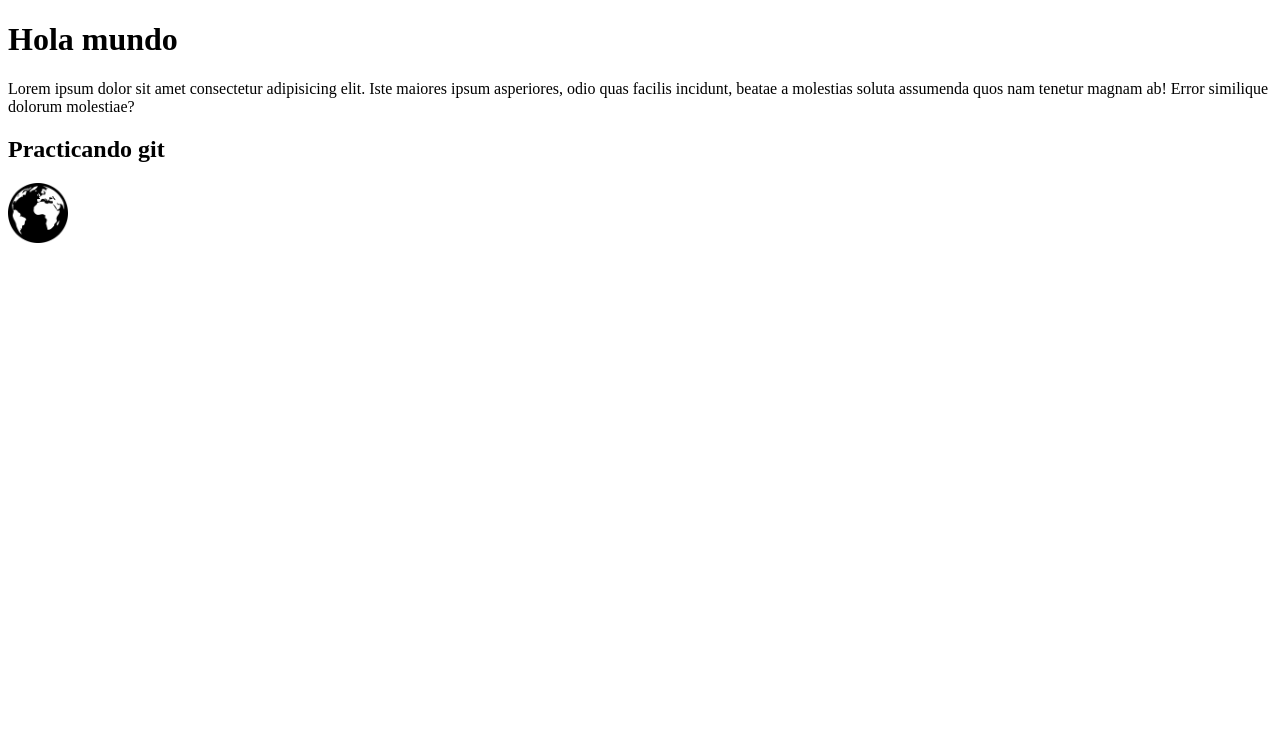
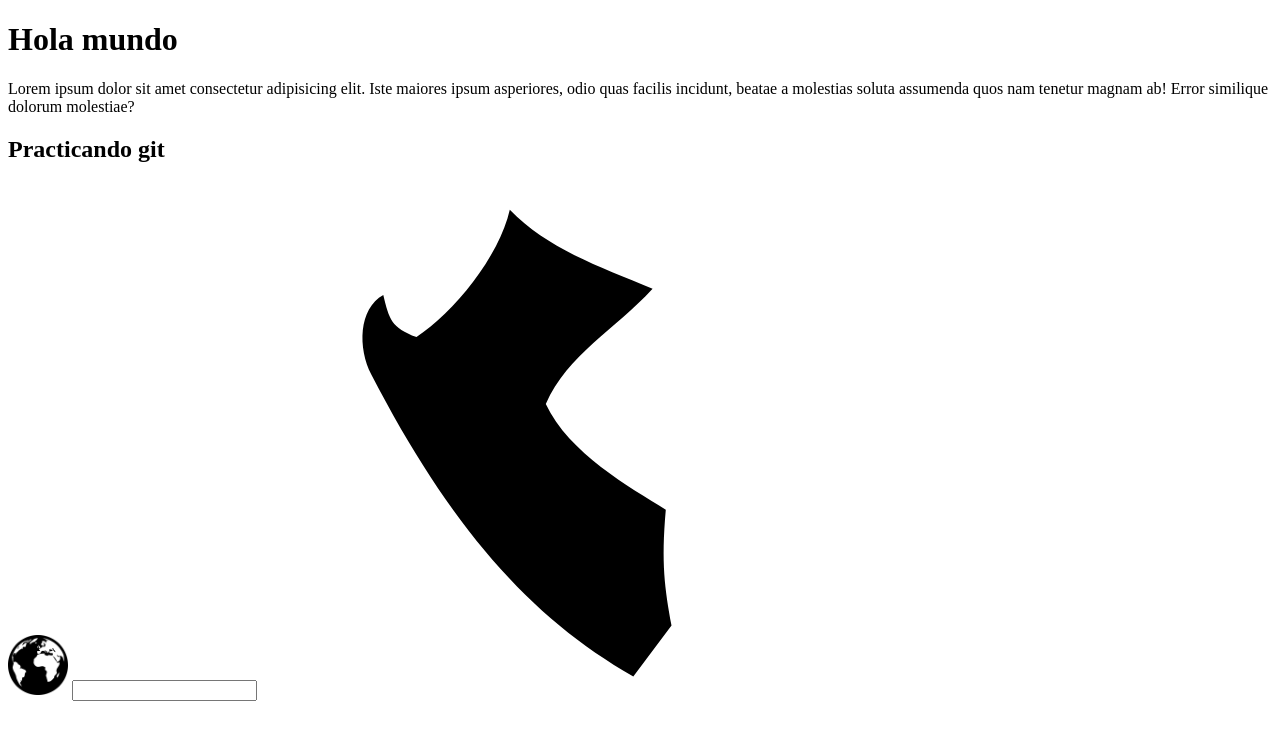
Before and after one commit to Yaser-code/HolaMundo, a plain HTML site: page index.html in a window 1280 px wide. Drawn offline with Linux system fonts and the light colour scheme.

Commit message:
agregando imagenes

```diff
--- a/index.html
+++ b/index.html
@@ -11,5 +11,7 @@
     <h2>Practicando git</h2>
 
     <img src="subway--world-1.png" alt="Es una imagen ...." height="60px" width="60px">
+    <input type="text">
+    <img src="game-icons--peru.png" alt="Perú">
 </body>
 </html>
```
Also changed, not shown: game-icons--peru.png (added), jam--computer.png (added).
